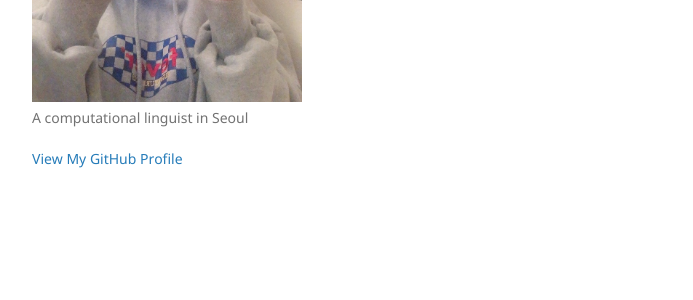
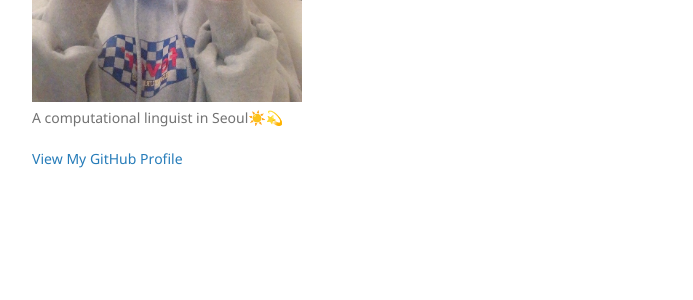
Before and after one commit to sanajlee/sanajlee.github.io, a Jekyll site: the page built from another-page.md, in a window 1280 px wide. Shown: the part 326-626 px from the top of the page, without its empty margins (178-871 px from the left). Built offline with Jekyll 4.4.1, drawn with Linux system fonts in a browser that asks for light colours; our own code applies the rules of GitHub Pages for plain Markdown files.

Commit message:
2023.09.15.

```diff
--- a/_config.yml
+++ b/_config.yml
@@ -1,6 +1,6 @@
 title: Sangah Lee 👩🏻‍💻
 logo: /assets/img/logo.png
-description: A computational linguist in Seoul
+description: A computational linguist in Seoul☀️💫
 show_downloads: false
 google_analytics:
 theme: jekyll-theme-minimal
```
